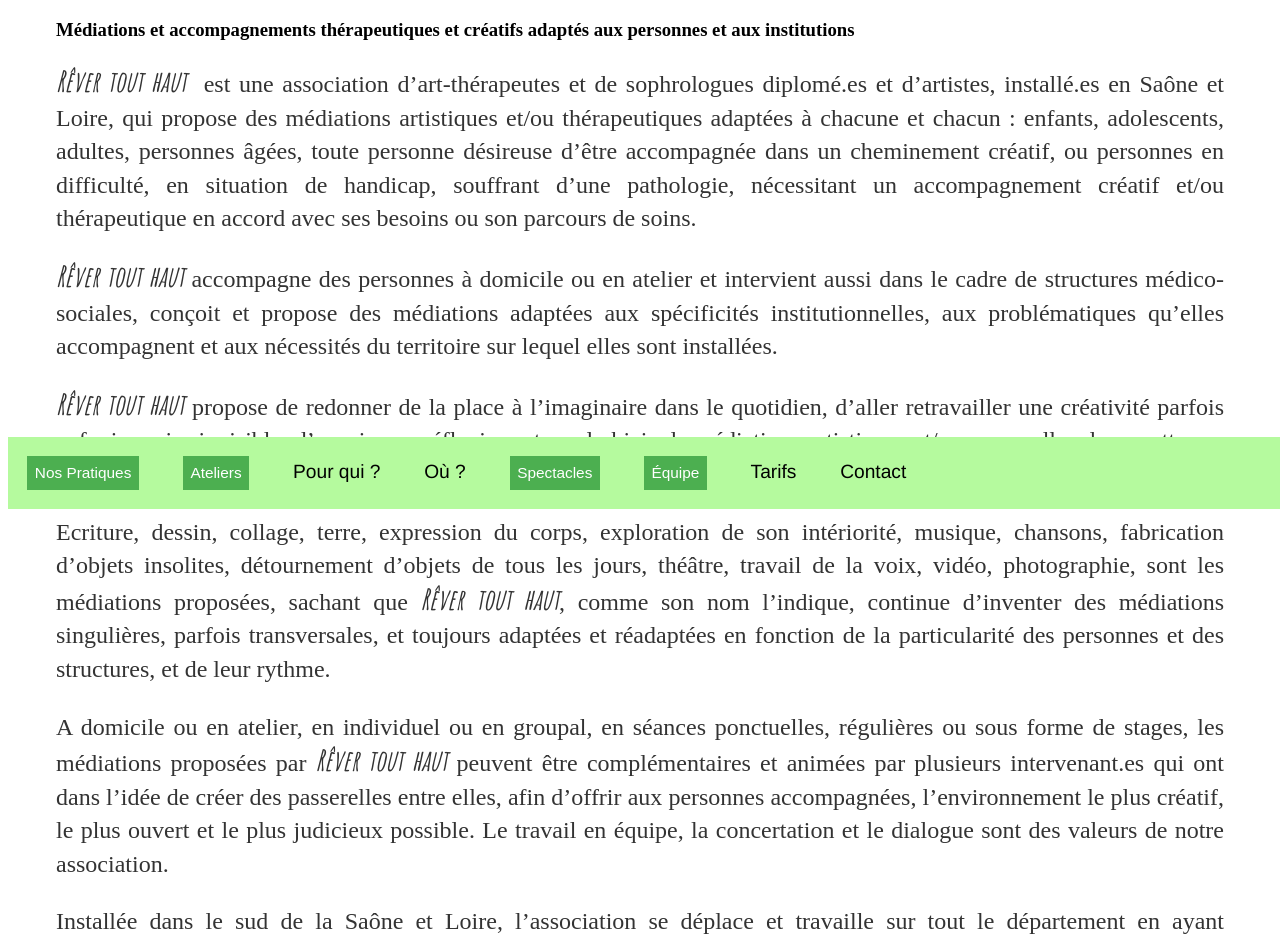
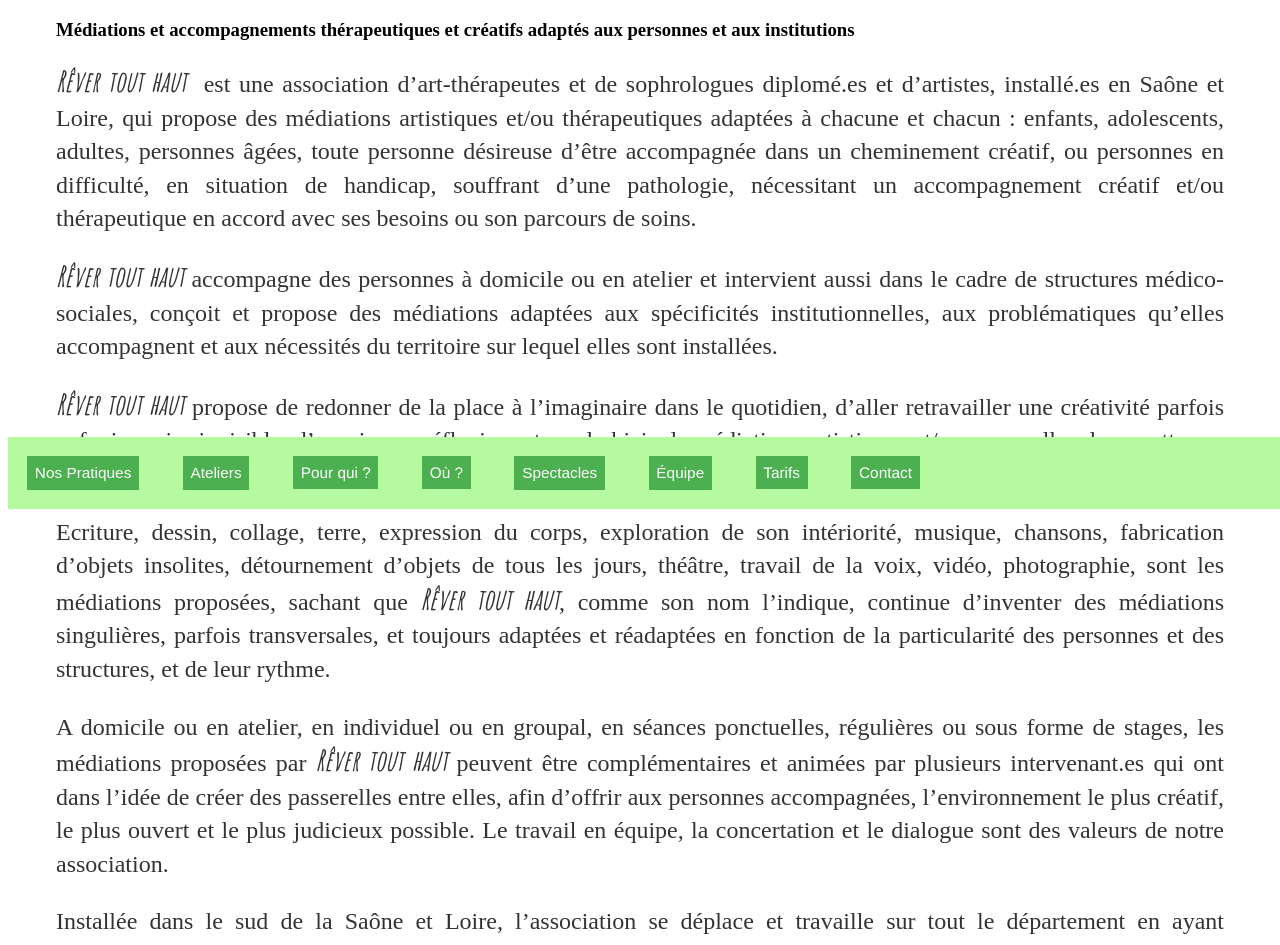
Before and after one commit to leshnik/revertouthaut, a Jekyll site: the page built from index.md, in a window 1280 px wide. Shown: the part 391-1336 px from the top of the page. Built offline with Jekyll 4.4.1, drawn with Linux system fonts in a browser that asks for light colours.

Commit message:
make green button like squares behind all menu items. Not very pretty

```diff
--- a/_includes/nav-links.html
+++ b/_includes/nav-links.html
@@ -17,8 +17,8 @@
   <a href="/chanson">Création de chansons</a>
   </div>
 </li>
-<li>Pour qui ?</li>
-<li>Où ?</li>
+<li><a href="/pourqui">Pour qui ?</a></li>
+<li><a href="/ou">Où ?</a></li>
 <li class="dropdown">
   <button class="dropbtn">Spectacles</button><div class="dropdown-content">
    <a href="/spectacles">Présentation</a>
@@ -36,6 +36,6 @@
   <a href="/brice">Brice Notin</a>
 </div>
 </li>
-<li>Tarifs</li>
+<li><a href="/tarifs">Tarifs</a></li>
 
 <li><a href="/contact">Contact</a></li>
--- a/css/main.css
+++ b/css/main.css
@@ -112,7 +112,10 @@ p {
 
 }
 .footer .nav-links a {
-  color: black;
+  color: white;
+  background-color: #4CAF50;
+  font-size: .8em;
+  padding: .5em;
 }
 .footer .nav-links a:hover {
   color: orange;
```
